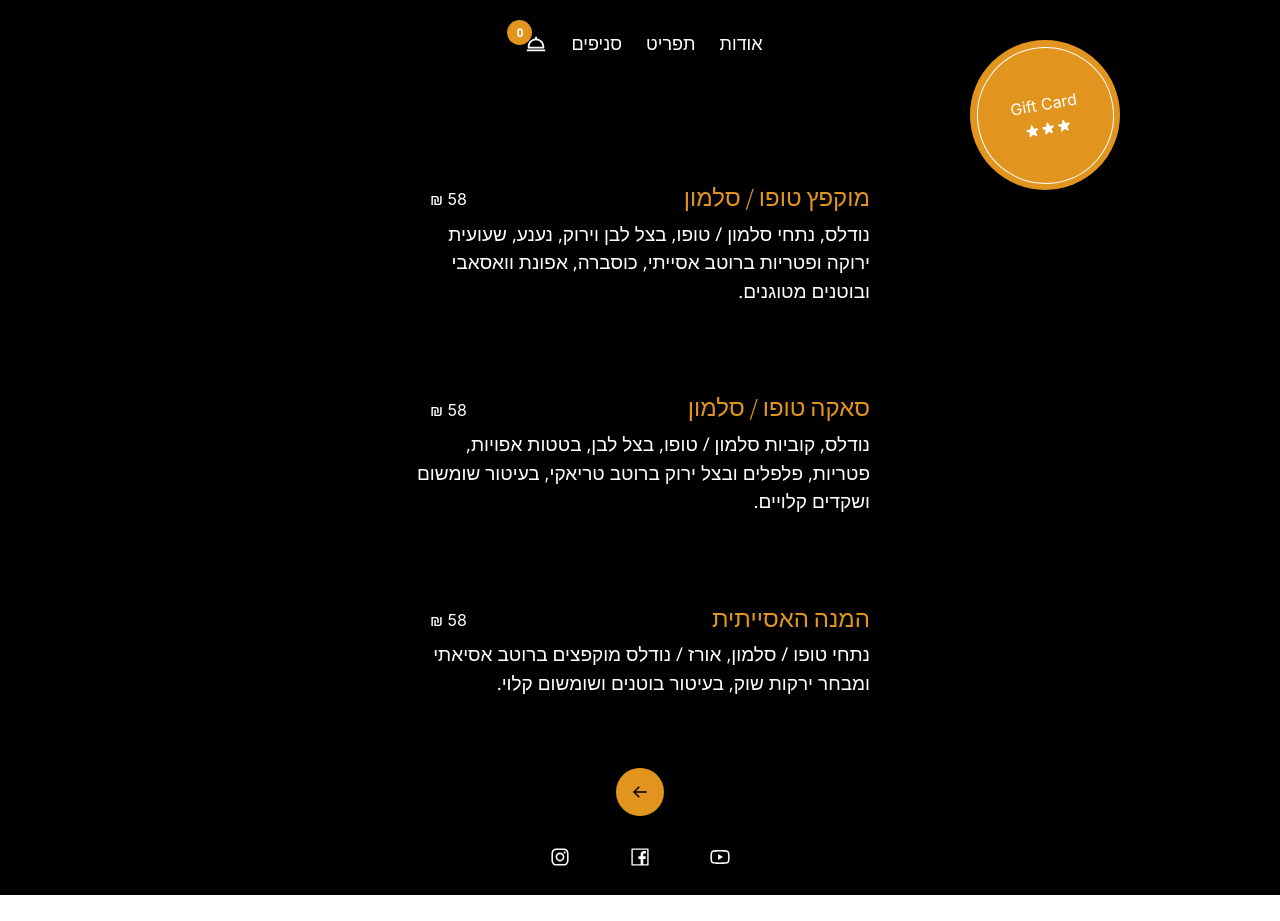
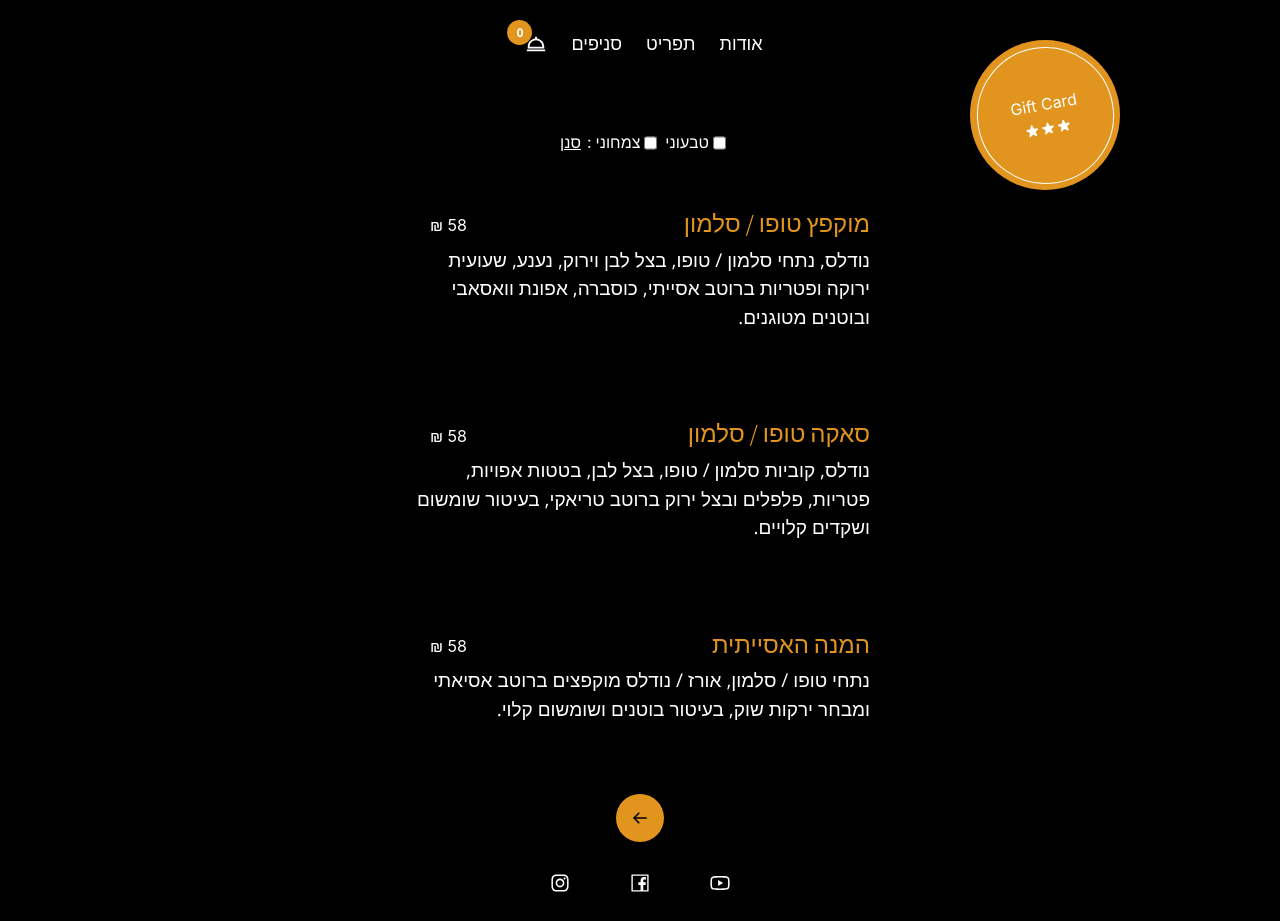
Before and after one commit to AyalaKedem/Project3, a React (Create React App) app: page /menu/asian in a window 1280 px wide. Before the commit the page ends 895 px from the top, so only its background shows below. Built offline with nearby package versions, Linux system fonts and the light colour scheme.

Commit message:
checkbox filter

```diff
--- a/src/app/store.ts
+++ b/src/app/store.ts
@@ -1,4 +1,5 @@
 import { configureStore, ThunkAction, Action } from "@reduxjs/toolkit";
+import { checkBoxReducer } from "../features/check-box/checkBoxSlice";
 import { counterReducer } from "../features/counter/counterSlice";
 import { giftCardReducer } from "../features/gift-card/giftCardSlice";
 import { mainMenuReducer } from "../features/main-menu/mainMenuSlice";
@@ -12,6 +13,7 @@ export const store = configureStore({
     giftCard: giftCardReducer,
     orders: orderReducer,
     counter: counterReducer,
+    checkBox: checkBoxReducer
   },
 });
 
--- a/src/components/branch-search/BranchSearch.module.scss
+++ b/src/components/branch-search/BranchSearch.module.scss
@@ -1,4 +1,5 @@
 @import '../../themed-bootstrap.scss';
+
 .btn {
     background-color: $orange;
 }
--- /dev/null
+++ b/src/components/checkbox/Checkbox.module.scss
@@ -0,0 +1,6 @@
+@import "../../themed-bootstrap.scss";
+
+.checkBox {
+  accent-color: $orange;
+  margin-top: 2px;
+}
--- /dev/null
+++ b/src/components/checkbox/Checkbox.tsx
@@ -0,0 +1,41 @@
+import { useEffect, useState } from "react";
+import { useAppDispatch } from "../../app/hooks";
+import { veganA, vegetarianA } from "../../features/check-box/checkBoxSlice";
+import css from "./Checkbox.module.scss";
+
+const Checkbox = () => {
+  const dispatch = useAppDispatch();
+  const [vegan, setVegan] = useState(false);
+  const [vegetarian, setVegetarian] = useState(false);
+
+  const veganCheck = (e: React.ChangeEvent<HTMLInputElement>) => {
+    setVegan(e.currentTarget.checked);
+  };
+
+  const vegetarianChCheck = (e: React.ChangeEvent<HTMLInputElement>) => {
+    setVegetarian(e.currentTarget.checked);
+  };
+
+  useEffect(() => {
+    dispatch(veganA(vegan));
+  }, [vegan]);
+
+  useEffect(() => {
+    dispatch(vegetarianA(vegetarian));
+  }, [vegetarian]);
+
+  return (
+    <div className="d-flex gap-2">
+      <label className="d-flex gap-1">
+        <input className={css.checkBox} type="checkbox" value="vegan" checked={vegan} onChange={veganCheck} />
+        טבעוני
+      </label>
+      <label className="d-flex gap-1">
+        <input className={css.checkBox} type="checkbox" value="vegetarian" checked={vegetarian} onChange={vegetarianChCheck} />
+        צמחוני
+      </label>
+    </div>
+  );
+};
+
+export default Checkbox;
--- a/src/components/menu-item/MenuItem.module.scss
+++ b/src/components/menu-item/MenuItem.module.scss
@@ -31,3 +31,19 @@
   align-items: center;
   padding-left: 20px;
 }
+
+.filter {
+  background-color: #000;
+  // height: 20px;
+  color: #fff;
+  display: flex;
+  justify-content: center;
+  align-items: center;
+  border: none;
+  border-radius: 5px;
+  text-decoration: underline;
+  &:hover {
+    border: none;
+    color: $orange;
+  }
+}
--- a/src/components/menu-item/MenuItem.tsx
+++ b/src/components/menu-item/MenuItem.tsx
@@ -6,20 +6,51 @@ import { useAppDispatch, useAppSelector } from "../../app/hooks";
 import { add } from "../../features/order/orderSlice";
 import { add as addCounter } from "../../features/counter/counterSlice";
 import GiftCard from "../gift-card/GiftCard";
+import Checkbox from "../checkbox/Checkbox";
+import { useState } from "react";
 
 const MenuItem = () => {
   const { endpoint } = useParams();
   const iconStyle = { color: "#8ae105" };
   const menu = useAppSelector((state) => state.menu.menuCategory);
   const specificMenu = menu.filter((c) => c.category === endpoint);
+  const veganMenu = specificMenu.filter((v) => v.vegan === true);
+  const vegetarianMenu = specificMenu.filter((v) => v.vegetarian === true);
+  const vMenu = specificMenu.filter((v) => v.vegetarian === true || v.vegan === true);
   const title = useAppSelector((state) => state.mainMenu.mainMenu);
   const dispatch = useAppDispatch();
+
+  const [filteredMenu, setFilter] = useState(specificMenu);
+
+  const vegan = useAppSelector((state) => state.checkBox.vegan);
+  const vegetarian = useAppSelector((state) => state.checkBox.vegetarian);
+
+  const filter = () => {
+    if (vegan === true && vegetarian === true) {
+      setFilter(vMenu);
+    }
+    if (vegan === true && vegetarian === false) {
+      setFilter(veganMenu);
+    }
+    if (vegetarian === true && vegan === false) {
+      setFilter(vegetarianMenu);
+    }
+    if (vegan === false && vegetarian === false) {
+      setFilter(specificMenu);
+    }
+  };
+
   return (
     <div className="w-75 mx-auto">
-      <GiftCard/>
+      <GiftCard />
       <h3 className="display-5">{title.text}</h3>
+      <div className="d-flex justify-content-center align-items-center gap-0">
+        <Checkbox />
+        <span className="me-1">:</span>
+        <button className={css.filter} onClick={filter}>סנן</button>
+      </div>
       <div className="pt-3 d-flex flex-wrap justify-content-center">
-        {specificMenu.map((item) => (
+        {filteredMenu.map((item) => (
           <div
             onClick={() => {
               dispatch(add(item));
--- /dev/null
+++ b/src/features/check-box/checkBoxSlice.ts
@@ -0,0 +1,27 @@
+import { createSlice, PayloadAction } from "@reduxjs/toolkit";
+
+type initialStateCheckBox = {
+  vegan: boolean;
+  vegetarian: boolean;
+};
+
+const initialState: initialStateCheckBox = {
+  vegan: false,
+  vegetarian: false,
+};
+
+export const checkBoxSlice = createSlice({
+  name: "checkBox",
+  initialState,
+  reducers: {
+    veganA: (state, { payload }: PayloadAction<boolean>) => {
+      state.vegan = payload;
+    },
+    vegetarianA: (state, { payload }: PayloadAction<boolean>) => {
+      state.vegetarian = payload;
+    },
+  },
+});
+
+export const checkBoxReducer = checkBoxSlice.reducer;
+export const { veganA, vegetarianA } = checkBoxSlice.actions;
```
